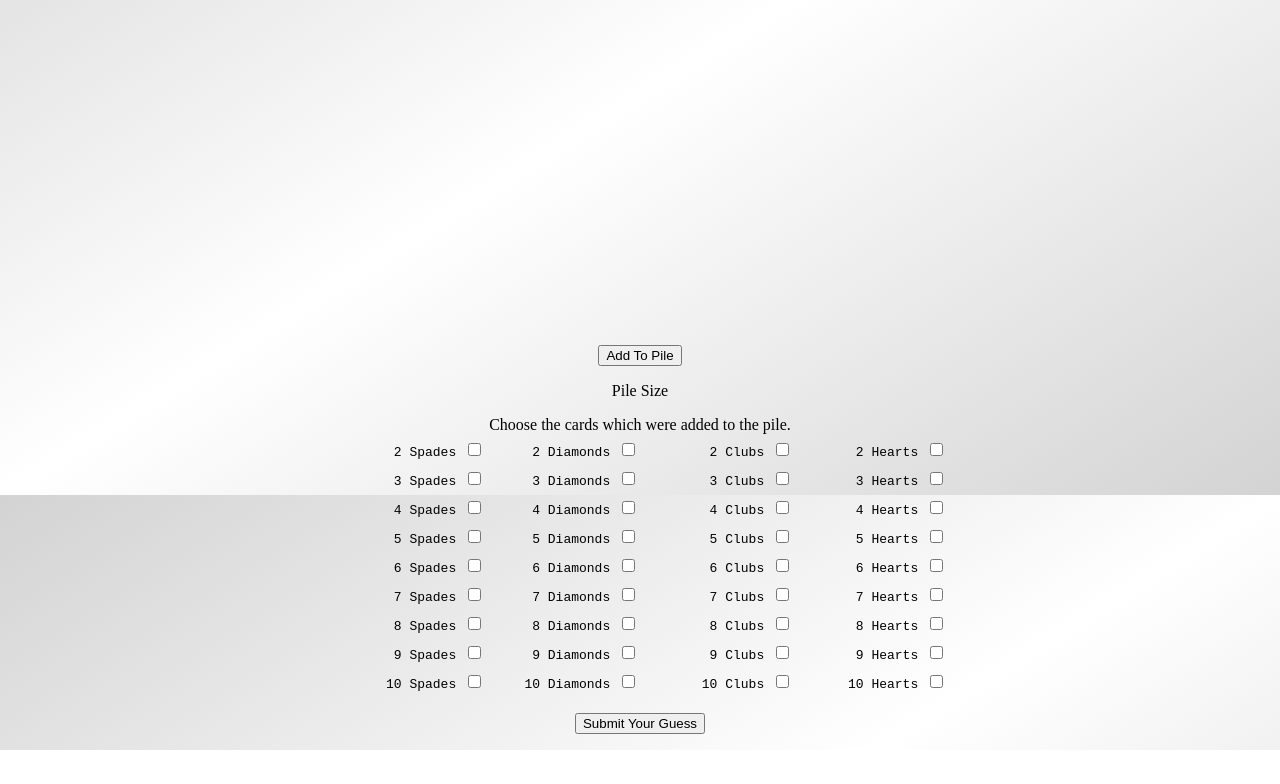
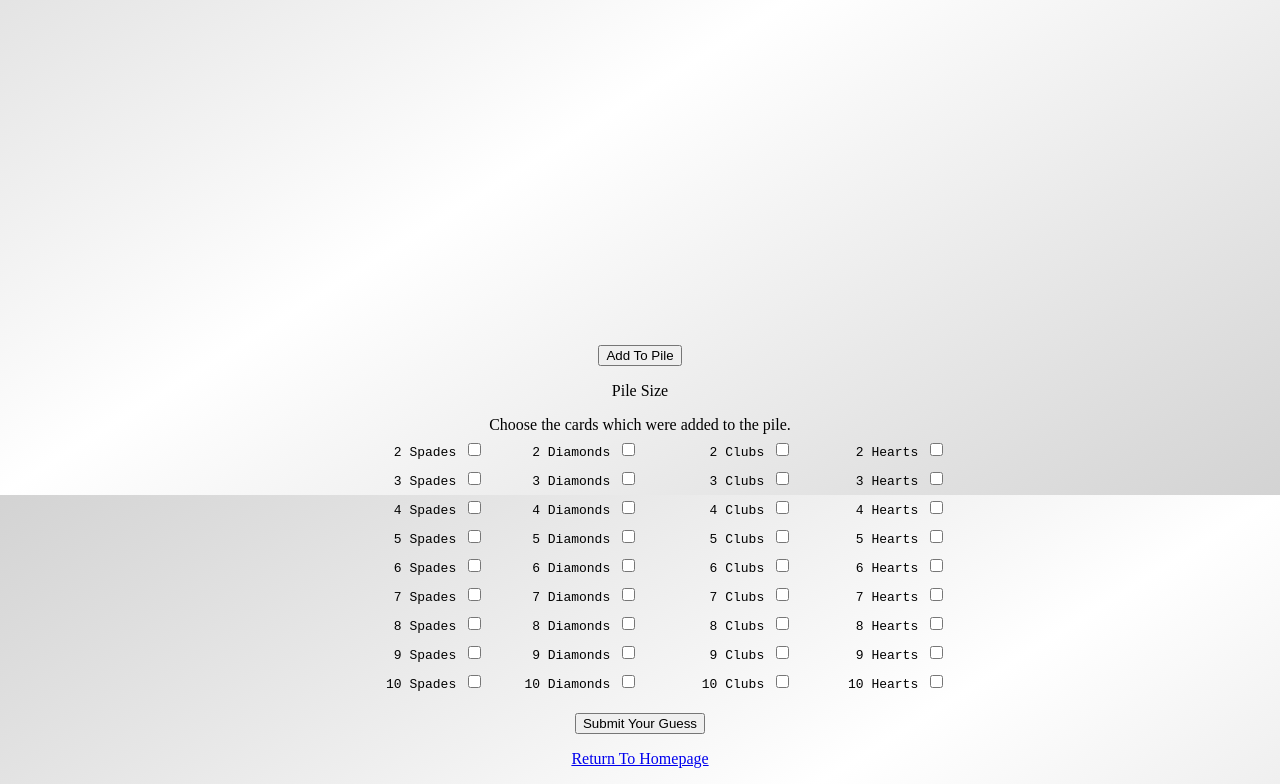
Before and after one commit to RobertScanlon/cs290-how-to, a plain HTML site: page pages/gameIndex.html in a window 1280 px wide. Shown: the part 305-1089 px from the top of the page. Before the commit the page ends 1055 px from the top, so only its background shows below. Drawn offline with Linux system fonts and the light colour scheme.

Commit message:
Added link page to homepage

```diff
--- a/pages/gameIndex.html
+++ b/pages/gameIndex.html
@@ -253,5 +253,12 @@
     <p id="result">
     </p>
   </div>
+  <div>
+    <p>
+      <a href="../index.html">
+        Return To Homepage
+      </a>
+    </p>
+  </div>
 </body>
 </html>
```
